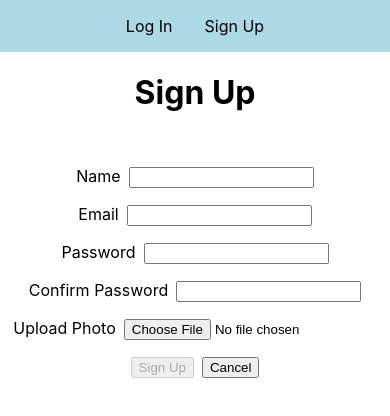
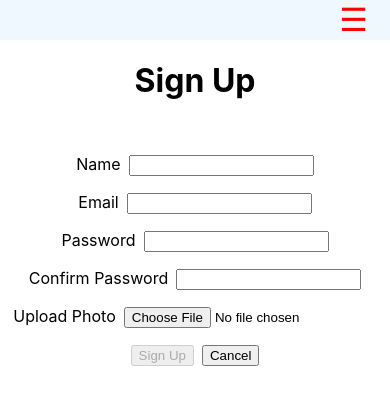
Before and after one commit to ChrisCampbell1/re-demo-fe, a React (Create React App) app: page /signup in a window 390 px wide. Shown: the top 416 px of the page. Built offline with nearby package versions, Linux system fonts and the light colour scheme; no server answers.

Commit message:
add mobile nav at break point

```diff
--- a/src/components/HorizontalNavBar/HorizontalNavBar.jsx
+++ b/src/components/HorizontalNavBar/HorizontalNavBar.jsx
@@ -1,5 +1,6 @@
 // npm modules
-import { NavLink } from 'react-router-dom'
+import { NavLink, useLocation } from 'react-router-dom'
+import { useState,useEffect } from 'react'
 
 
 // components
@@ -15,7 +16,30 @@ import styles from './HorizontalNavBar.module.css'
 
 
 export default function HorizontalNavBar({ user, handleLogout }) {
+  const [display, setDisplay] = useState(false)
+  const [displaySub, setDisplaySub] = useState(false)
+  const [displaySubSub, setDisplaySubSub] = useState(false)
+
+  let location = useLocation()
+
+  const handleClick = () => {
+    setDisplay(!display)
+  }
+
+  const handleSubClick = () => {
+    setDisplaySub(!displaySub)
+  }
+
+  const handleSubSubClick = () => {
+    setDisplaySubSub(!displaySubSub)
+  }
+
+  useEffect(() => {
+    setDisplay(false)
+  }, [location])
+
   return (
+    <>
     <nav className={styles.container}>
       {user ?
         <ul>
@@ -44,5 +68,45 @@ export default function HorizontalNavBar({ user, handleLogout }) {
         </ul>
       }
     </nav>
+    <nav className={styles.mobileNav}>
+      <div className={styles.mobileNavTop}>
+        <button className={styles.hamburger} onClick={handleClick}>
+          ☰
+        </button>
+      </div>
+      {display &&
+      <div className={styles.mobileLinks}>
+        {user ?
+          <ul>
+            <li>Welcome, {user.name}</li>
+            <li><NavLink to="/profiles">Profiles</NavLink></li>
+            <li><NavLink to="" onClick={handleLogout}>LOG OUT</NavLink></li>
+            <li><NavLink to="/change-password">Change Password</NavLink></li>
+            <p onClick={handleSubClick}>Metro Areas</p>
+              {displaySub &&
+                <>
+                  <li><NavLink to='#'>Sub Cat 1</NavLink></li>
+                  <li><NavLink to='#'>Sub Cat 2</NavLink></li>
+                  <p onClick={handleSubSubClick}>Denver</p>
+                    {displaySubSub &&
+                      <>
+                        <li><NavLink to='#'>Harvy Park</NavLink></li>
+                        <li><NavLink to='#'>Cap Hill</NavLink></li>
+                        <li><NavLink to='#'>Sunnyside</NavLink></li>
+                      </>
+                    }
+                </>
+              }
+          </ul>
+        :
+          <ul>
+            <li><NavLink to="/login">Log In</NavLink></li>
+            <li><NavLink to="/signup">Sign Up</NavLink></li>
+          </ul>
+        }
+      </div>
+      }
+    </nav>
+    </>
   )
 }
--- a/src/components/HorizontalNavBar/HorizontalNavBar.module.css
+++ b/src/components/HorizontalNavBar/HorizontalNavBar.module.css
@@ -69,3 +69,58 @@ ul li ul:hover{
   background-color: coral;
   margin-left: 6rem;
 }
+
+.mobileNav{
+  display: none;
+}
+
+
+
+@media only screen and (max-width: 875px) {
+  .container{
+    display: none;
+  }
+
+  .mobileNav{
+    display: flex;
+    flex-direction: column;
+    align-items: end;
+    justify-content: center;
+    background-color: aliceblue;
+  }
+
+  .mobileNavTop button{
+    color: red;
+    font-size: 2rem;
+    background-color: unset;
+    border: none;
+    margin-right: 1rem;
+  }
+
+
+  .mobileLinks {
+    position: absolute;
+    top: 2rem;
+    background-color: aliceblue;
+    width: 100vw;
+    text-align: center;
+  }
+
+  .mobileLinks p {
+    margin: 0;
+    background-color: antiquewhite;
+    cursor: pointer;
+  }
+
+  .mobileLinks ul{
+    padding: 0;
+    list-style: none;
+  }
+
+  .mobileLinks a {
+    text-decoration: none;
+    color: black;
+    text-decoration: none;
+  }
+
+}
```
